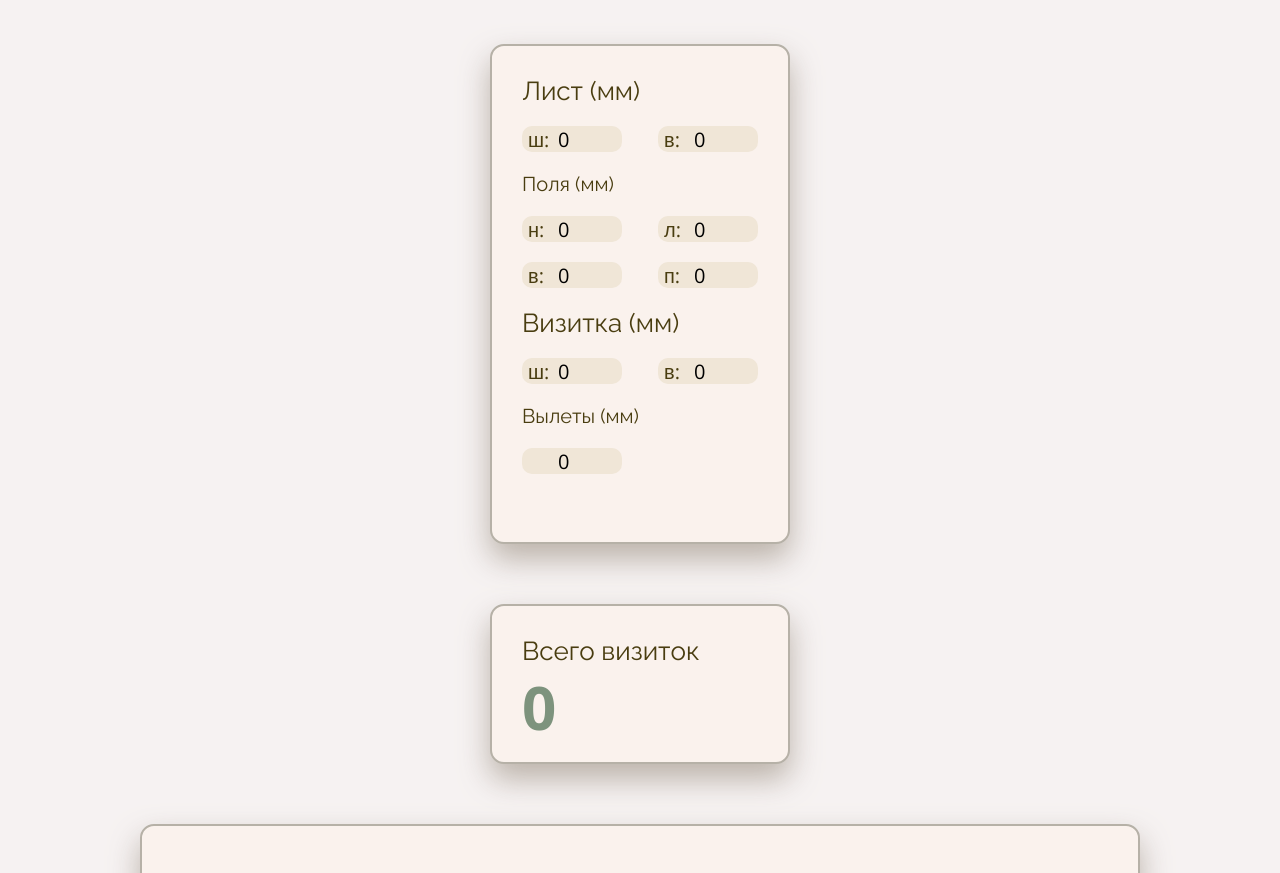
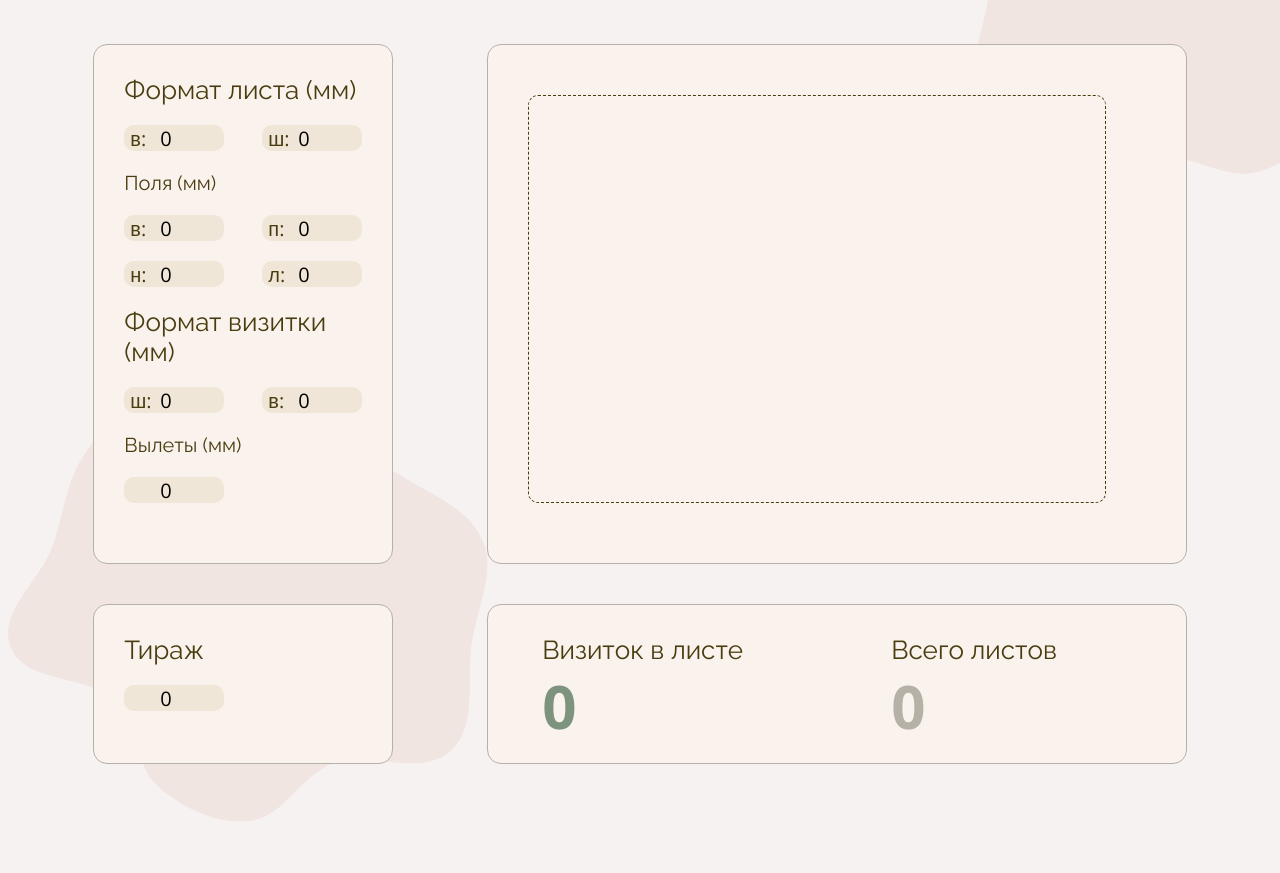
Before and after one commit to Pull-the-lever-Kronk-WRONG-LEVAAAARR/business-card, a plain HTML site: page index.html in a window 1280 px wide. Shown: the part 138-1011 px from the top of the page. After the commit the page ends 960 px from the top, so only its background shows below. Drawn offline with nearby package versions, Linux system fonts and the light colour scheme.

Commit message:
Мерж
Мерж

```diff
--- a/index.html
+++ b/index.html
@@ -19,19 +19,27 @@
                 <div class="databox" onchange="calcSize()">
                     <!-- Бокс для ввода данных о размерах -->
                     <div class="sheet">
-                        <p>Лист (мм)</p>
+                        <p>Формат листа (мм)</p>
                         <div class="param">
+                            <div class="cont-inp">
+                                <label for="sheet-h">в:</label>
+                                <input type="number" value="0" name="" id="sheet-h">
+                            </div>
                             <div class="cont-inp">
                                 <label for="sheet-w">ш:</label>
                                 <input type="number" value="0" name="" id="sheet-w">
                             </div>
-                            <div class="cont-inp">
-                                <label for="sheet-h">в:</label>
-                                <input type="number" value="0" name="" id="sheet-h">
-                            </div>
                         </div>
                         <p class="small-p">Поля (мм)</p>
                         <div class="param">
+                            <div class="cont-inp">
+                                <label for="sheet-u">в:</label>
+                                <input type="number" value="0" name="" id="sheet-u">
+                            </div>
+                            <div class="cont-inp">
+                                <label for="sheet-r">п:</label>
+                                <input type="number" value="0" name="" id="sheet-r">
+                            </div>
                             <div class="cont-inp">
                                 <label for="sheet-d">н:</label>
                                 <input type="number" value="0" name="" id="sheet-d">
@@ -40,18 +48,10 @@
                                 <label for="sheet-l">л:</label>
                                 <input type="number" value="0" name="" id="sheet-l">
                             </div>
-                            <div class="cont-inp">
-                                <label for="sheet-u">в:</label>
-                                <input type="number" value="0" name="" id="sheet-u">
-                            </div>
-                            <div class="cont-inp">
-                                <label for="sheet-r">п:</label>
-                                <input type="number" value="0" name="" id="sheet-r">
-                            </div>
                         </div>
                     </div>
                     <div class="cutaway">
-                        <p>Визитка (мм)</p>
+                        <p>Формат визитки (мм)</p>
                         <div class="param">
                             <div class="cont-inp">
                                 <label for="cutaway-w">ш:</label>
@@ -70,17 +70,35 @@
                         <p class="warning"></p>
                     </div>
                 </div>
-                <div class="total">
-                    <p>Всего визиток</p>
-                    <h2>0</h2>
+                <div class="run">
+                    <p>Тираж</p>
+                    <div class="cont-inp">
+                        <label for="run"></label>
+                        <input type="number" value="0" name="" id="run">
+                    </div>
                 </div>
             </div>
-            <div class="preview">
-                <!-- Бокс с визуализацией положения визиток на листе -->
-                <canvas id="canvas"></canvas>
+            <div class="cont">
+                <div class="preview">
+                    <!-- Бокс с визуализацией положения визиток на листе -->
+                    <canvas id="canvas"></canvas>
+                </div>
+                <div class="cont-total">
+                    <div class="total">
+                        <p>Визиток в листе</p>
+                        <h2>0</h2>
+                    </div>
+                    <div class="total total-sheet">
+                        <p>Всего листов</p>
+                        <h2>0</h2>
+                    </div>
+                </div>
             </div>
         </section>
     </div>
+    <div class="bg-left"></div>
+    <div class="bg-right"></div>
     <script src="script.js"></script>
 </body>
+
 </html>
--- a/script.js
+++ b/script.js
@@ -6,23 +6,39 @@
 
 //константы для размеров полей листа
 const MAX_SHEET_U = 50 //верхнее поле
-   const MIN_SHEET_U = 5
+const MIN_SHEET_U = 2
 const MAX_SHEET_R = 50 //правое поле
-   const MIN_SHEET_R = 5
+const MIN_SHEET_R = 2
 const MAX_SHEET_D = 50 //нижнее поле
-   const MIN_SHEET_D = 5
+const MIN_SHEET_D = 2
 const MAX_SHEET_L = 50 //левое поле
-   const MIN_SHEET_L = 5
+const MIN_SHEET_L = 2
 
 //константы для размеров вылетов и размерах визитки
-   const MAX_CUTAWAY_W = 100 //максимальная ширина визитки
+const MAX_CUTAWAY_W = 148 //максимальная ширина визитки
 const MIN_CUTAWAY_W = 85
-   const MAX_CUTAWAY_H = 55 //максимальная высота визитки
+const MAX_CUTAWAY_H = 210 //максимальная высота визитки
 const MIN_CUTAWAY_H = 50
 const MAX_CUTAWAY_F = 50 //максимальный вылет
-   const MIN_CUTAWAY_F = 5
+const MIN_CUTAWAY_F = 2
 
-   let warning = document.querySelector('.warning') //предупреждение об ошибке
+let total_box = document.querySelector('.total > h2') //количество визиток
+let warningForList = document.querySelector('.warning') //предупреждение об ошибке в блоке с вводом полей
+let total_lists = document.querySelector('.total-sheet > h2') //предупреждение об ошибке в блоке с вводом полей
+
+//блоки элементов
+let sheet_w_block = document.getElementById('sheet-w').parentElement
+let sheet_h_block = document.getElementById('sheet-h').parentElement
+let sheet_l_block = document.getElementById('sheet-l').parentElement
+let sheet_d_block = document.getElementById('sheet-d').parentElement
+let sheet_u_block = document.getElementById('sheet-u').parentElement
+let sheet_r_block = document.getElementById('sheet-r').parentElement
+let cutaway_w_block = document.getElementById('cutaway-w').parentElement
+let cutaway_h_block = document.getElementById('cutaway-h').parentElement
+let cutaway_f_block = document.getElementById('cutaway-f').parentElement
+
+let total = 0 // всего визиток в печатном листе
+let errorColor = '2px solid #B45436';
 
 function calcSize() {
     // данные о формате листа
@@ -44,12 +60,11 @@ function calcSize() {
     let fin_sheet_h = sheet_h - sheet_u - sheet_d // размер печатной области по высоте
     let fin_cutaway_w = cutaway_w + 2 * cutaway_f // размер макета визитки с полями по ширине
     let fin_cutaway_h = cutaway_h + 2 * cutaway_f // размер макета визитки с полями по высоте
-    let total = 0 // всего визиток в печатном листе
+
     let total_row = 0 // количество визиток по горизонтали
     let total_column = 0 // количество визиток по вертикали
-    let total_box = document.querySelector('.total > h2') //количество визиток
     //если данные введены верно, расчет количества визиток
-   if (checkInput(sheet_w,sheet_h,sheet_u,sheet_d,sheet_r,sheet_l,cutaway_w,cutaway_h,cutaway_f)){
+    if (checkInput(sheet_w, sheet_h, sheet_u, sheet_d, sheet_r, sheet_l, cutaway_w, cutaway_h, cutaway_f)) {
         if (fin_cutaway_w > 0 && fin_cutaway_h > 0) {
             //округление до меньшего, т.к. это физический объект
             total_row = Math.floor(fin_sheet_w / fin_cutaway_w)
@@ -65,17 +80,18 @@ function calcSize() {
             // новые размеры canvas и блока
             resizePreview(sheet_w, sheet_h, sheet_u, sheet_d, sheet_l, sheet_r)
             visualize(cutaway_w, cutaway_h, cutaway_f, total_row, total_column)
-       warning.innerHTML = "" //нет ошибки
+            warningForList.innerHTML = "" //нет ошибки
         } else {
             console.log('Недостаточно данных')
         }
     }
     else {
         //если ошибка ввода данных
-    total_box.innerText = "0"}
+        total_box.innerText = "0"
+    }
 }
 
-function checkInput(sheet_w,sheet_h,sheet_u,sheet_d,sheet_r,sheet_l,cutaway_w,cutaway_h,cutaway_f){
+function checkInput(sheet_w, sheet_h, sheet_u, sheet_d, sheet_r, sheet_l, cutaway_w, cutaway_h, cutaway_f) {
     //выражения для защиты ввода
     let checkSheetW = Boolean(sheet_w <= MAX_SHEET_W && sheet_w >= MIN_SHEET_W)
     let checkSheetH = Boolean(sheet_h <= MAX_SHEET_H && sheet_h >= MIN_SHEET_H)
@@ -86,45 +102,78 @@ function checkInput(sheet_w,sheet_h,sheet_u,sheet_d,sheet_r,sheet_l,cutaway_w,cu
     let checkCutawayW = Boolean(cutaway_w <= MAX_CUTAWAY_W && cutaway_w >= MIN_CUTAWAY_W)
     let checkCutawayH = Boolean(cutaway_h <= MAX_CUTAWAY_H && cutaway_h >= MIN_CUTAWAY_H)
     let checkCutawayF = Boolean(cutaway_f <= MAX_CUTAWAY_F && cutaway_f >= MIN_CUTAWAY_F)
+
     //если данные введены верно, то возвращаем true
-   if (checkSheetW && checkSheetH && checkSheetU && checkSheetD && checkSheetR && checkSheetD && checkSheetL && checkCutawayW && checkCutawayF && checkCutawayH){
+    if (checkSheetW && checkSheetH && checkSheetU && checkSheetD && checkSheetR && checkSheetD && checkSheetL && checkCutawayW && checkCutawayF && checkCutawayH) {
+        cutaway_f_block.style.border = '';
         return true
     }
     //если какой-то из параметров пустой, возвращаем false и выводим ошибку
     else if (sheet_w === 0 || sheet_h === 0 || sheet_u === 0 || sheet_d === 0 || sheet_r === 0 || sheet_l === 0 || cutaway_w === 0 || cutaway_h === 0 || cutaway_f === 0) {
-    warning.innerHTML = "Недостаточно данных!"
+        warningForList.innerHTML = "Недостаточно данных!"
+
+        //если поле заполнено неверно, выделяем красным
+        sheet_w_block.style.border = errorColor;
+        sheet_h_block.style.border = errorColor;
+        sheet_l_block.style.border = errorColor;
+        sheet_d_block.style.border = errorColor;
+        sheet_r_block.style.border = errorColor;
+        sheet_u_block.style.border = errorColor;
+        cutaway_w_block.style.border = errorColor;
+        cutaway_h_block.style.border = errorColor;
+        cutaway_f_block.style.border = errorColor;
+
+        //проверяем, исправилось ли значение в поле. Если да - убираем красную границу
+        checkCorrectness(checkSheetW, checkSheetH, checkSheetU, checkSheetD, checkSheetR, checkSheetL, checkCutawayW, checkCutawayH, checkCutawayF)
         return false
     }
     //если введенные параметры не соотвутсвуют ограничениям, возвращаем false и выводим ошибку
     else {
-    warning.innerHTML = "Ошибка ввода данных!"
-    return false }
-
+        warningForList.innerHTML = "Некорректные данные!"
+        return false
+    }
 }
 
-function visualize(cutaway_w, cutaway_h, cutaway_f, total_row, total_column) {
-    // входные данные:
-    // fin_sheet_w, fin_sheet_h -- размер листа с учётом полей
-    // fin_cutaway_w, fin_cutaway_h -- размер визитки с учётом вылетов
-    // total  -- количество визиток
-    let c = document.getElementById("canvas");
-    const fillColor = '#7D937D'
+//подсчет количества листов
+let run = document.querySelector('#run') //введенный тираж
+run.addEventListener('change', function () {
+    let runL = Number(parseInt(document.querySelector('#run').value).toFixed(2)) //введенный тираж
+    if(runL <= total) {
+        total_lists.innerHTML = 1;
+    }
+    else {
+        //округление в большую сторону, так как листы - физические объекты
+        total_lists.innerHTML = Math.ceil(runL / total);
+    }
+});
 
-    let ctx = c.getContext("2d");
-    // отступы от начала оси координат
-    let offset_x = 2 * cutaway_f + cutaway_w
-    let offset_y = 2 * cutaway_f + cutaway_h
-    ctx.fillStyle = fillColor;
-    for (let i = 0; i < total_column; i++) {
-        for (let j = 0; j < total_row; j++) {
-            // отрисовка визиток в одном ряду
-            ctx.fillRect(cutaway_f, cutaway_f, cutaway_w, cutaway_h);
-            ctx.translate(offset_x, 0)
-            ctx.save()
+function checkCorrectness(checkSheetW, checkSheetH, checkSheetU, checkSheetD, checkSheetR, checkSheetL, checkCutawayW, checkCutawayH, checkCutawayF) {
+    if (checkSheetW) {
+        sheet_w_block.style.border = '';
     }
-        // переход к нижнему ряду
-        ctx.translate(-offset_x * total_row, offset_y)
-        ctx.save()
+    if (checkSheetH) {
+        sheet_h_block.style.border = '';
+    }
+    if (checkCutawayF) {
+        cutaway_f_block.style.border = '';
+    }
+    if (checkSheetU) {
+        sheet_u_block.style.border = '';
+    }
+    if (checkSheetD) {
+        sheet_d_block.style.border = '';
+    }
+    if (checkSheetR) {
+        sheet_r_block.style.border = '';
+    }
+    if (checkSheetL) {
+        sheet_l_block.style.border = '';
+    }
+    if (checkCutawayW) {
+        cutaway_w_block.style.border = '';
+    }
+    if (checkCutawayH) {
+        cutaway_h_block.style.border = '';
     }
 }
 
@@ -136,20 +185,48 @@ function resizePreview(sheet_w, sheet_h, sheet_u, sheet_d, sheet_l, sheet_r) {
     if (sheet_w + sheet_h > 0) {
         // задание новых padding для блока
         if (sheet_w <= 330 || sheet_h <= 330) {
-          preview.style.width = 2*sheet_w + 'px'
-            preview.style.height = 2*sheet_h + 'px'
+            preview.style.width = 2 * sheet_w + 'px'
+            preview.style.height = 2 * sheet_h + 'px'
         }
         else if (sheet_w <= 450 || sheet_h <= 450) {
-            preview.style.width = 1.5*sheet_w + 'px'
-              preview.style.height = 1.5*sheet_h + 'px'
+            preview.style.width = 1.5 * sheet_w + 'px'
+            preview.style.height = 1.5 * sheet_h + 'px'
         }
-        else{
+        else {
             preview.style.width = sheet_w + 'px'
             preview.style.height = sheet_h + 'px'
         }
         preview.style.padding = sheet_u + 'px ' + sheet_r + 'px ' + sheet_d + 'px ' + sheet_l + 'px'
         //указание новых высоты и ширины canvas
-        c.setAttribute('width', (sheet_w + sheet_l + sheet_r))
-        c.setAttribute('height', (sheet_h + sheet_u + sheet_d))
+        c.setAttribute('width', (sheet_w - sheet_l - sheet_r))
+        c.setAttribute('height', (sheet_h - sheet_u - sheet_d))
     }
 }
+
+function visualize(cutaway_w, cutaway_h, cutaway_f, total_row, total_column) {
+    // входные данные:
+    // fin_sheet_w, fin_sheet_h -- размер листа с учётом полей
+    // fin_cutaway_w, fin_cutaway_h -- размер визитки с учётом вылетов
+    // total  -- количество визиток
+    let c = document.getElementById("canvas");
+    const fillColor = '#D7BFAD';
+    console.log(cutaway_w, cutaway_h, cutaway_f, total_row, total_column)
+    let ctx = c.getContext("2d");
+    // отступы от начала оси координат
+    let offset_x = 2 * cutaway_f + cutaway_w
+    let offset_y = 2 * cutaway_f + cutaway_h
+    ctx.fillStyle = fillColor;
+
+    for (let i = 0; i < total_column; i++) {
+        for (let j = 0; j < total_row; j++) {
+            // отрисовка визиток в одном ряду
+            ctx.roundRect(cutaway_f, cutaway_f, cutaway_w, cutaway_h, 5)
+            ctx.fill()
+            ctx.translate(offset_x, 0)
+            ctx.save()
+        }
+        // переход к нижнему ряду
+        ctx.translate(-offset_x * total_row, offset_y)
+        ctx.save()
+    }
+}
--- a/style.css
+++ b/style.css
@@ -12,7 +12,9 @@
     --color-input: #F0E6D7;
     --color-text: #493D10;
     --color-border: #B6B1A7;
+    --color-visualizer: #D7BFAD;
     --color-shadow: rgba(173,163,151,80%);
+    --color-error: #B45436;
     --font-title: 'Open Sans', sans-serif;
     --font-main: 'Raleway', sans-serif;
 }
@@ -36,6 +38,10 @@ p, label {
 h1, h2, label, input {
     font-family: var(--font-title);
 }
+/* менее акцентный цвет для второстепенного значения */
+.total-sheet > h2 {
+    color: var(--color-border);
+}
 p {
     font-family: var(--font-main);
     font-weight: 400px;
@@ -48,7 +54,7 @@ p {
 .warning {
     margin-top: 1rem;
     font-size: 0.9rem;
-    color: darkred;
+    color: var(--color-error);
 }
 label, input {
     font-size: 1rem;
@@ -58,10 +64,13 @@ header {
     position: relative;
     margin: 2rem 0 3rem 0;
     height: auto;
-    left: 50%;
-    transform: translate(-50%);
+    display: flex;
+    /* left: 50%;
+    justify-content: center;
+    transform: translate(-50%); */
     max-width: calc(65rem + (100% - 65rem)/3);
     min-width: 15rem;
+    justify-content: space-evenly;
 }
 section{
     position: relative;
@@ -70,6 +79,7 @@ section{
     flex-direction: row;
     flex-wrap: wrap;
     justify-content: space-evenly;
+    max-width: calc(65rem + (100% - 65rem)/3);
 }
 /* контейнеры */
 .cont {
@@ -77,42 +87,55 @@ section{
     display: flex;
     flex-direction: column;
     flex-wrap: wrap;
-    justify-content: space-evenly;
+    justify-content: space-between;
+    align-content: space-around;
+    z-index: 1; /*вывод перед блоками с фоном*/
 }
 .sheet, .cutaway {
     margin-bottom: 1rem;
     padding: 0;
 }
-.databox, .preview, .total {
+.databox, .preview, .cont-total, .run {
     background-color: var(--color-fill);
-    box-shadow: 0px 15px 30px var(--color-shadow);
-    border: 2px solid var(--color-border);
+    border: 1px solid var(--color-border);
     position: relative;
     border-radius: 0.7rem;
+    margin-bottom: 2rem;
+
 }
-.databox, .total {
+.databox, .run, .total {
     padding: 1.5rem;
     width: 15rem;
     display: flex;
     justify-content: left;
     flex-direction: column;
 }
+.cont-total {
+    display: flex;
+    flex-wrap: wrap;
+    height: 8rem;
+    min-width: 15rem;
+    /* align-items: center; */
+    flex-direction: row;
+    justify-content: space-around;
+}
 .databox {
-    height: 25rem;
-}
-.total {
-    height: 8rem;
-    margin: 3rem 0;
-}
-.preview {
-    width: 50rem;
-    height: 30rem;
-    padding: 2.5rem 4rem 3rem 2rem;
+    height: 26rem;
 }
 .param {
     display: flex;
     flex-wrap: wrap;
     justify-content: space-between;
+}
+.total, .run {
+    height: 8rem;
+    width: 15rem;
+
+}
+.preview {
+    width: 35rem;
+    height: 26rem;
+    padding: 2.5rem 4rem 3rem 2rem;
 }
 /* инпуты */
 .cont-inp {
@@ -142,6 +165,9 @@ section{
     border: none;
     background-color: transparent;
 }
+.error-input {
+    border: var(--color-error) 2px solid;
+}
 /* canvas */
 #canvas {
     width: 100%;
@@ -149,3 +175,34 @@ section{
     border: var(--color-text) 1px dashed;
     border-radius: 0.5rem;
 }
+/* ФОН */
+.bg-left {
+    width: 50%;
+    height: 100%;
+    background: no-repeat 5% bottom /75% url('img/bcg_v0.svg');
+    background-clip: content-box;
+    /* background-attachment: fixed; */
+    position: absolute;
+    left: auto;
+    top: 20%;
+    z-index: 0;
+    /* border: rebeccapurple 1px solid; */
+    display: flex;
+    align-items: center;
+    justify-content: center;
+
+}
+.bg-right {
+    background: no-repeat 130% 0% /60% url('img/bcg_v1.svg');
+    width: 50%;
+    height: 100%;
+    background-clip: content-box;
+    position: absolute;
+    left: 50%;
+    top: -10%;
+    z-index: 0;
+    /* border: rebeccapurple 1px solid; */
+    display: flex;
+    align-items: center;
+    justify-content: center;
+}
```
Also changed, not shown: img/bcg_v0.svg (added), img/bcg_v1.svg (added). Lines whose indentation alone changed are shown as unchanged.
